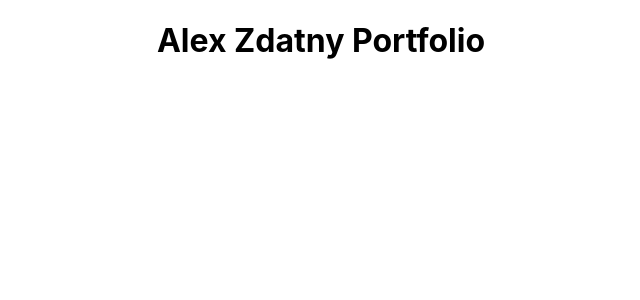
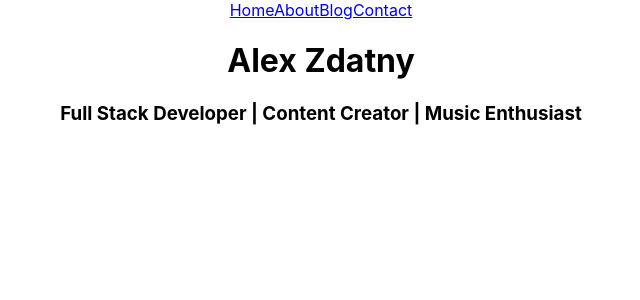
Before and after one commit to alcasinoroyale/alexzdatny-portfolio, a React (Create React App) app: page / in a window 1280 px wide. Shown: the top 300 px of the page, without its empty margins (319-959 px from the left). Built offline with nearby package versions, Linux system fonts and the light colour scheme.

Commit message:
Create Navbar and Portfolio Container

```diff
--- a/src/App.js
+++ b/src/App.js
@@ -1,6 +1,8 @@
 import React from 'react';
 import './App.css';
 import { BrowserRouter as Router, Route } from 'react-router-dom';
+import Navbar from './components/Navbar';
+import ProfileContainer from './containers/ProfileContainer';
 
 const App = () => {
   return(
@@ -8,8 +10,9 @@ const App = () => {
       <div className="container">
       <Router>
         <Route>
-        <h1>Alex Zdatny Portfolio</h1>
+          <Navbar />
         </Route>
+        <ProfileContainer />
         <div className="routes">
         </div>
       </Router>
--- /dev/null
+++ b/src/components/Navbar.js
@@ -0,0 +1,15 @@
+import React from 'react'
+import { NavLink } from 'react-router-dom';
+
+const Navbar = () => {
+  return (
+    <div className="navMenu">
+      <NavLink to="/" exact>Home</NavLink>
+      <NavLink to="/about" exact>About</NavLink>
+      <a href="https://alexzdatny.com" target="_blank" rel="noopener noreferrer">Blog</a>
+      <NavLink to="/contact" exact>Contact</NavLink>
+    </div>
+  )
+}
+
+export default Navbar
--- /dev/null
+++ b/src/containers/ProfileContainer.js
@@ -0,0 +1,12 @@
+import React, { Component } from 'react';
+
+const ProfileContainer = () => {
+  return (
+    <div className="profile-container">
+      <h1>Alex Zdatny</h1>
+      <h3>Full Stack Developer | Content Creator | Music Enthusiast </h3>
+    </div>
+  )
+}
+
+export default ProfileContainer
```
